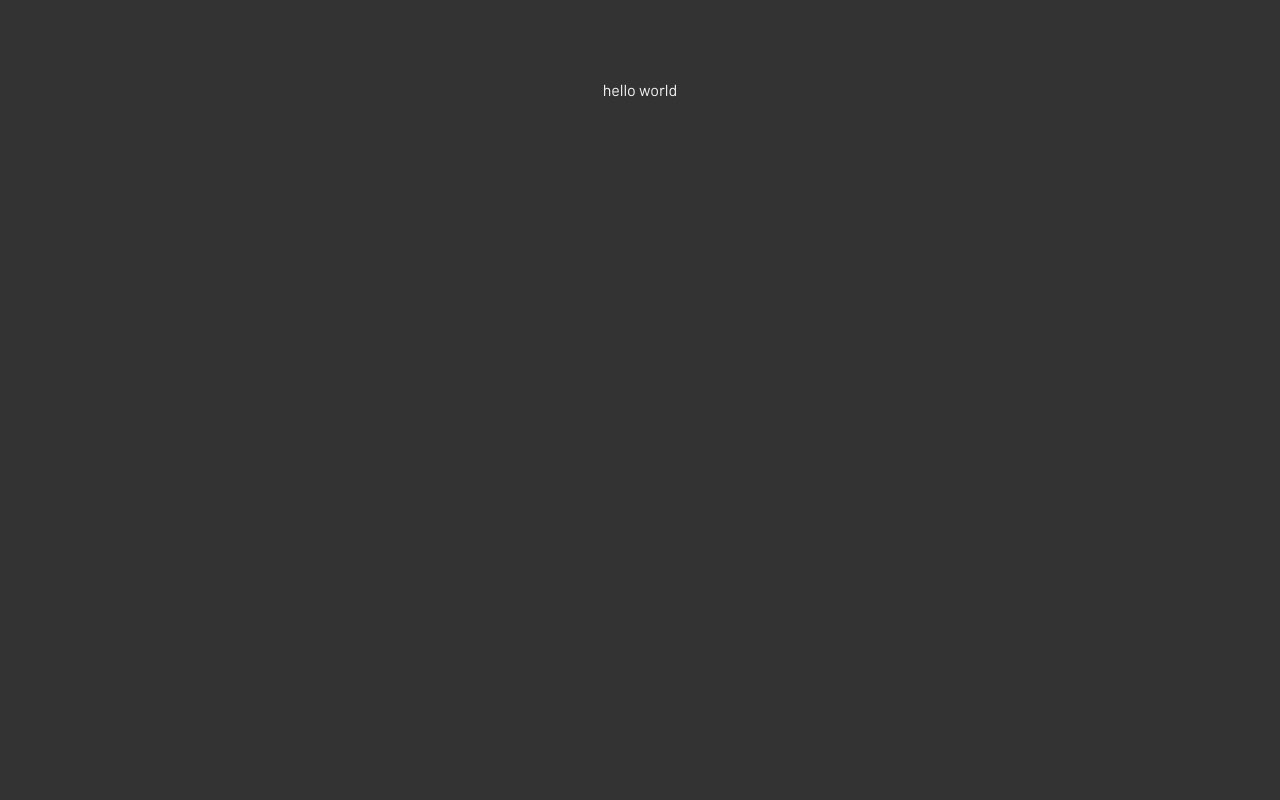
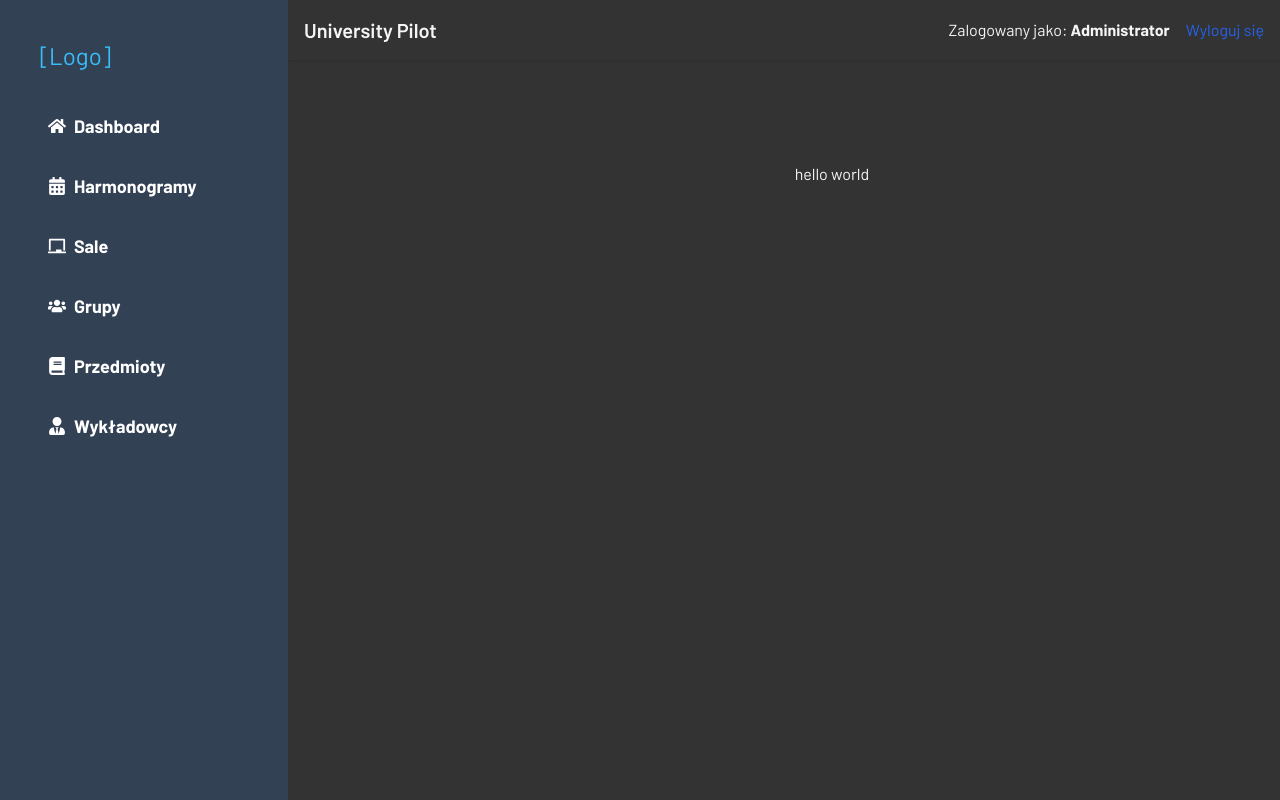
Before and after one commit to Oskii0201/University-Pilot, a Next.js app in the folder university-pilot/: page / in a window 1280 px wide. Shown: the top 800 px of the page. Built offline with nearby package versions, Linux system fonts and the light colour scheme.

Commit message:
feat(layout): integrate navigation and sidebar components with styling

```diff
--- a/university-pilot/app/layout.tsx
+++ b/university-pilot/app/layout.tsx
@@ -1,5 +1,8 @@
 import type { Metadata } from "next";
 import "./globals.css";
+import Footer from "@/components/Footer";
+import Header from "@/components/Header";
+import Sidebar from "@/components/Sidebar/Sidebar";
 
 export const metadata: Metadata = {
   title: "University Pilot",
@@ -13,7 +16,18 @@ export default function RootLayout({
 }>) {
   return (
     <html lang="en">
-      <body className={`antialiased`}>{children}</body>
+      <body className="flex min-h-screen flex-col antialiased">
+        <div className="flex flex-1">
+          <Sidebar />
+          <div className="ml-24 flex flex-1 flex-col md:ml-48 lg:ml-72">
+            <Header />
+
+            <main className="ml-24 flex-1 p-6">{children}</main>
+
+            <Footer />
+          </div>
+        </div>
+      </body>
     </html>
   );
 }
```
